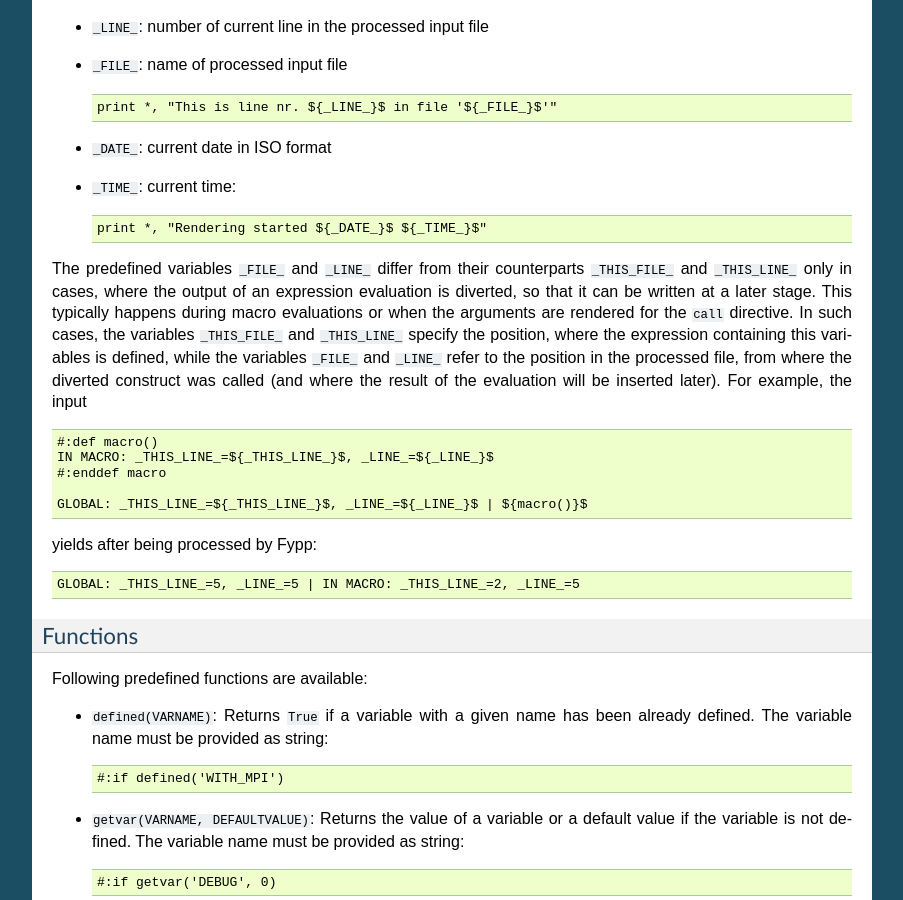
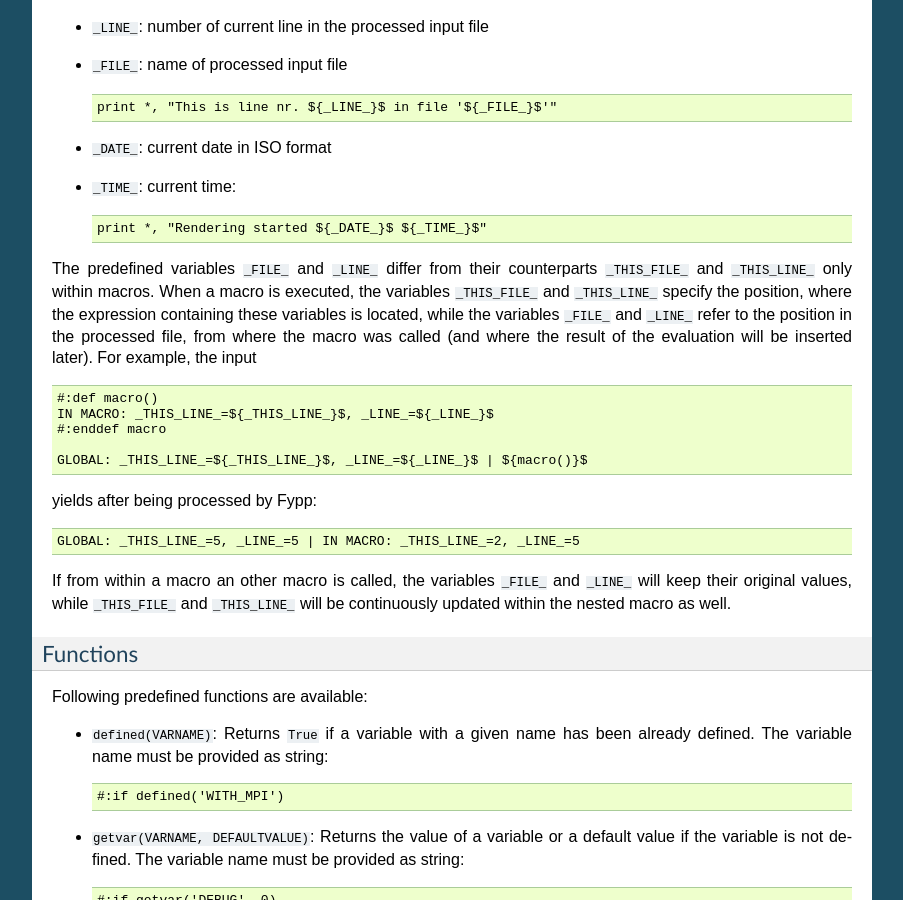
Before and after one commit to aradi/fypp, a Sphinx documentation site: the page built from docs/fypp.rst, in a window 1280 px wide and 900 px high, scrolled down 8415 px. Shown: the whole window, without its empty margins (198-1101 px from the left). Built offline with Sphinx 7.4.7, drawn with Linux system fonts in a browser that asks for light colours.

```diff
--- a/docs/fypp.rst
+++ b/docs/fypp.rst
@@ -517,15 +517,12 @@
     print *, "Rendering started ${_DATE_}$ ${_TIME_}$"
 
 The predefined variables ``_FILE_`` and ``_LINE_`` differ from their
-counterparts ``_THIS_FILE_`` and ``_THIS_LINE_`` only in cases, where the output
-of an expression evaluation is diverted, so that it can be written at a later
-stage. This typically happens during macro evaluations or when the arguments are
-rendered for the ``call`` directive. In such cases, the variables
-``_THIS_FILE_`` and ``_THIS_LINE_`` specify the position, where the expression
-containing this variables is defined, while the variables ``_FILE_`` and
-``_LINE_`` refer to the position in the processed file, from where the diverted
-construct was called (and where the result of the evaluation will be inserted
-later). For example, the input ::
+counterparts ``_THIS_FILE_`` and ``_THIS_LINE_`` only within macros. When a
+macro is executed, the variables ``_THIS_FILE_`` and ``_THIS_LINE_`` specify the
+position, where the expression containing these variables is located, while the
+variables ``_FILE_`` and ``_LINE_`` refer to the position in the processed file,
+from where the macro was called (and where the result of the evaluation will be
+inserted later). For example, the input ::
 
   #:def macro()
   IN MACRO: _THIS_LINE_=${_THIS_LINE_}$, _LINE_=${_LINE_}$
@@ -536,6 +533,10 @@
 yields after being processed by Fypp::
 
   GLOBAL: _THIS_LINE_=5, _LINE_=5 | IN MACRO: _THIS_LINE_=2, _LINE_=5
+
+If from within a macro an other macro is called, the variables ``_FILE_`` and
+``_LINE_`` will keep their original values, while ``_THIS_FILE_`` and
+``_THIS_LINE_`` will be continuously updated within the nested macro as well.
 
 
 Functions
```
Also changed, not shown: 2 other files.
